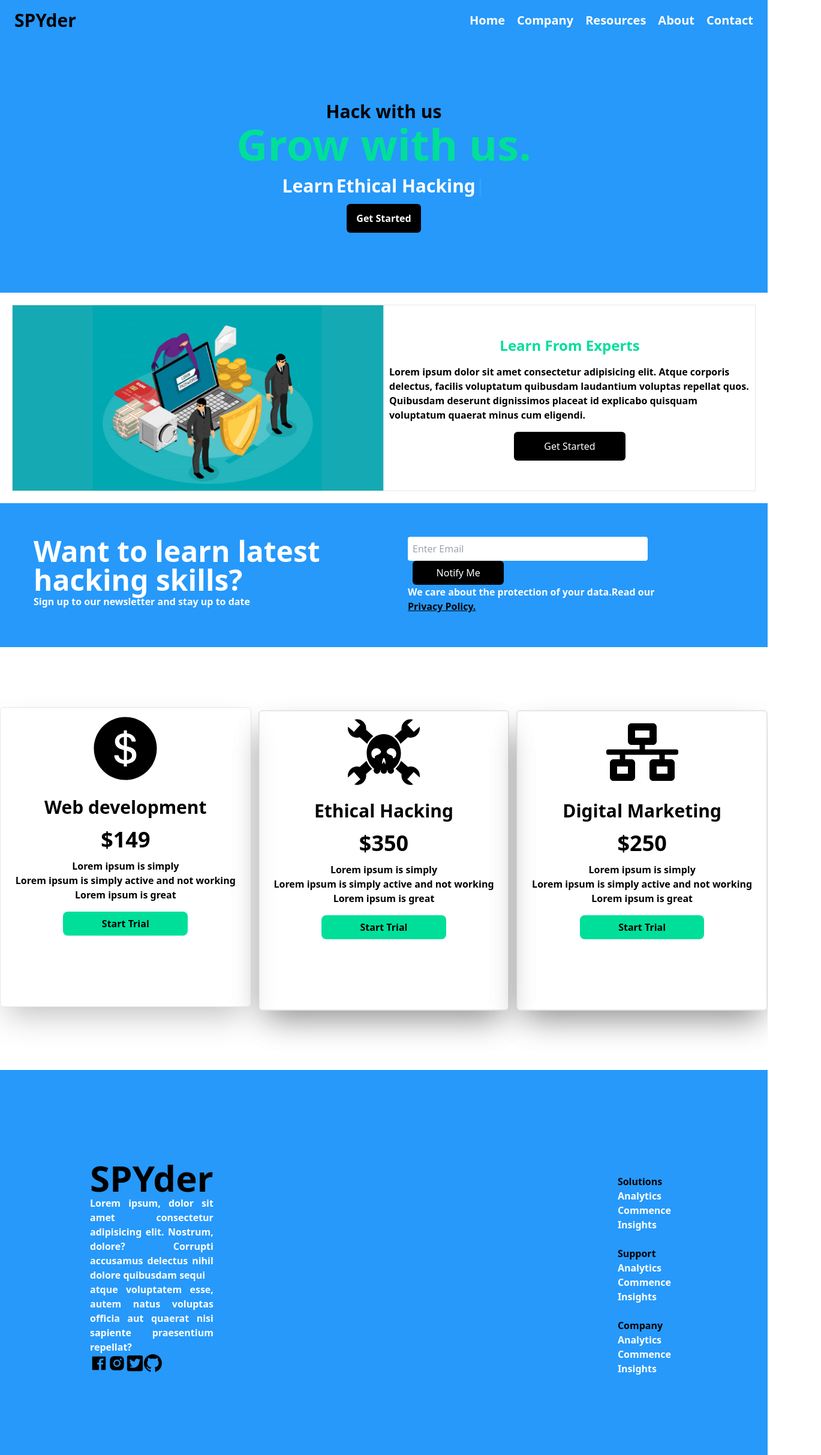
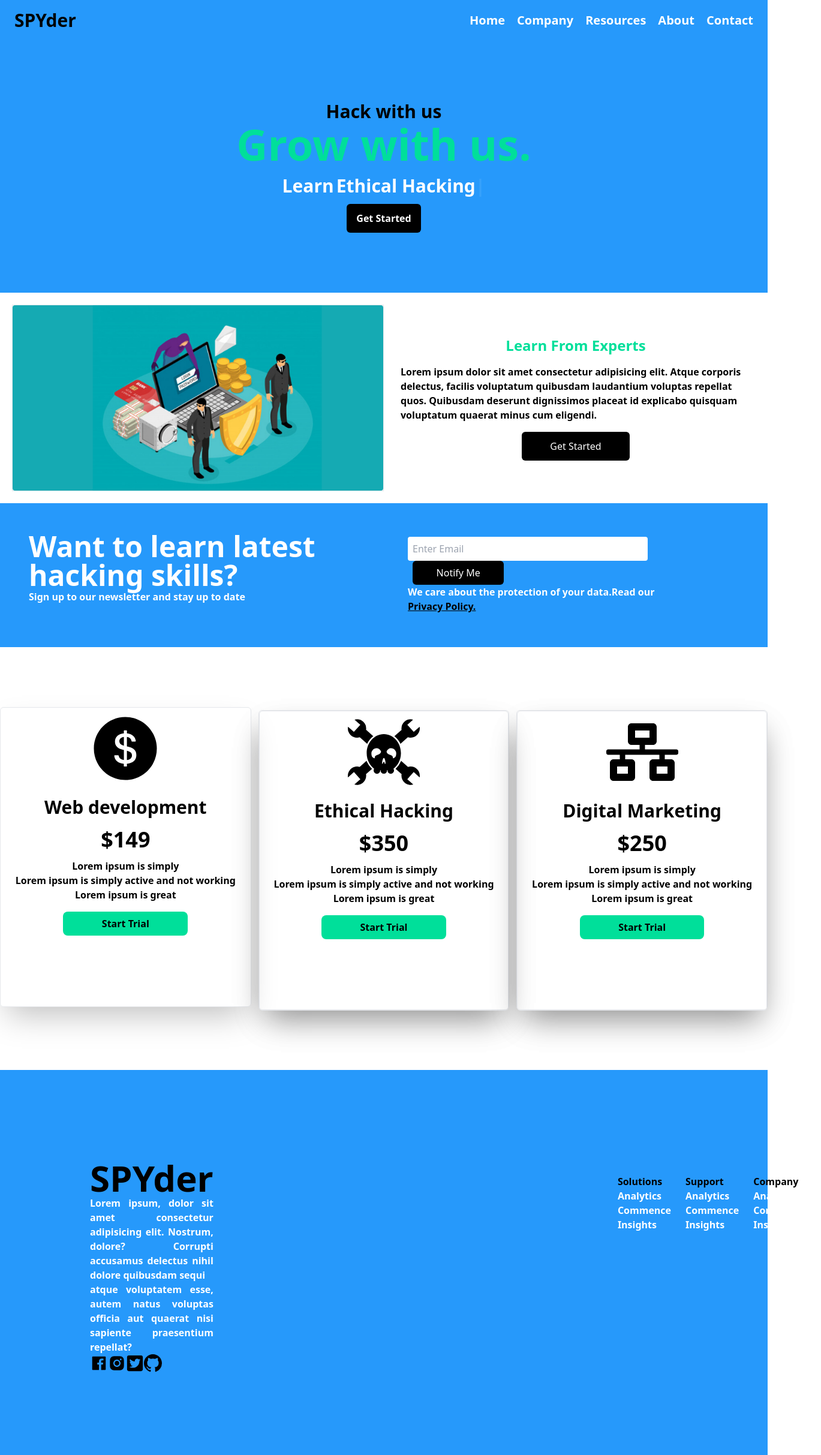
Before and after one commit to Shuklashashi0706/SPYder, a React (Create React App) app: page / in a window 1280 px wide. Shown: the top 2426 px of the page at 60% size, 1369 px wide, since content can reach past the window. Built offline with nearby package versions, Linux system fonts and the light colour scheme.

Commit message:
Fourth commit

```diff
--- a/src/components/Experts.js
+++ b/src/components/Experts.js
@@ -2,11 +2,11 @@ import React from 'react'
 import laptop from '../assets/ethical-hacking.png'
 function Experts() {
   return (
-    <div className='max-w-[1240px] mx-auto  md:my-5  md:grid grid-cols-2'>
+    <div className=' max-w-[1240px] mx-auto  md:my-5  md:grid grid-cols-2'>
         <div className='border   col-span-1'>
-          <img className='object-fill' src={laptop} alt=""></img>
+          <img className='object-fill rounded' src={laptop} alt=""></img>
         </div>
-        <div className='border  col-span-1 flex flex-col flex-wrap items-center justify-center'>
+        <div className=' p-5 md:p-0 ml-[20px] col-span-1 flex flex-col flex-wrap items-center justify-center'>
           <h2 className='font-bold text-2xl text-[#00df9a] m-2'>Learn From Experts</h2>
           <p className='m-2 text-black font-semibold text-justify md:text-left'>Lorem ipsum dolor sit amet consectetur adipisicing elit. Atque corporis delectus, facilis voluptatum quibusdam laudantium voluptas repellat quos. Quibusdam deserunt dignissimos placeat id explicabo quisquam voluptatum quaerat minus cum eligendi.</p>
         <button className='w-[30%] bg-black text-white hover:scale-110 rounded-md p-3 m-2 '>Get Started</button>
--- a/src/components/Footer.js
+++ b/src/components/Footer.js
@@ -8,35 +8,35 @@ function Footer() {
     <div className="bg-[#2699fb] p-[100px] ">
       <div className="max-w-1240px mx-auto  p-[50px] flex">
         <div>
-          <p className="font-bold text-6xl">SPYder</p>
-          <p className="text-white font-semibold text-justify ">
+          <p className="font-bold text-6xl text-center md:text-left mb-[20px] md:mb-0 ">SPYder</p>
+          <p className="text-white font-semibold text-center md:text-justify ">
             Lorem ipsum, dolor sit amet consectetur adipisicing elit. Nostrum,
             dolore? Corrupti accusamus delectus nihil dolore quibusdam sequi{" "}
             <br />
             atque voluptatem esse, autem natus voluptas officia aut quaerat nisi
             sapiente praesentium repellat?
           </p>
-          <div className="flex text-3xl ">
+          <div className=" mt-3 md:mt-0 flex text-3xl justify-center md:justify-normal">
             <IoLogoFacebook className="hover:scale-105 hover:text-white" />
             <AiFillInstagram className="hover:scale-105 hover:text-white" />
             <FaTwitterSquare className="hover:scale-105 hover:text-white" />
             <BsGithub className="hover:scale-105 hover:text-white" />
           </div>
         </div>
-        <div className="p-3  ml-[650px] ">
-          <div className=" inline-block text-left p-3">
+        <div className="p-3  ml-[650px]  md:flex  hidden md:visible ">
+          <div className=" text-left p-3">
             <p className="font-bold text-black">Solutions</p>
             <p className="font-semibold text-white">Analytics</p>
             <p className="font-semibold text-white">Commence</p>
             <p className="font-semibold text-white">Insights</p>
           </div>
-          <div className=" inline-block p-3 text-left ">
+          <div className="  p-3 text-left ">
             <p className="font-bold text-black">Support</p>
             <p className="font-semibold text-white">Analytics</p>
             <p className="font-semibold text-white">Commence</p>
             <p className="font-semibold text-white">Insights</p>
           </div>
-          <div className=" inline-block p-3 text-left ">
+          <div className="  p-3 text-left ">
             <p className="font-bold text-black">Company</p>
             <p className="font-semibold text-white">Analytics</p>
             <p className="font-semibold text-white">Commence</p>
--- a/src/components/Header.js
+++ b/src/components/Header.js
@@ -15,9 +15,9 @@ function Header() {
             {/* Menu */}
             {
                 toggle ?
-            <AiOutlineCloseCircle onClick={()=> setToggle(!toggle)}  className='text-white text-4xl md:hidden block'/>
+            <AiOutlineCloseCircle  onClick={()=> setToggle(!toggle)}  className='text-white text-4xl md:hidden block'/>
                 :
-                <HiMenuAlt1  onClick={()=> setToggle(!toggle)} className='text-white text-4xl  md:hidden block'/>
+                <HiMenuAlt1 onClick={()=> setToggle(!toggle)} className='text-white text-4xl  md:hidden block'/>
             }
 
             <ul className='font-bold text-xl hidden md:flex text-white gap-x-5 px-2'>
--- a/src/components/Newletter.js
+++ b/src/components/Newletter.js
@@ -4,12 +4,12 @@ function Newletter() {
   return (
     <div className="bg-[#2699fb] p-4">
     <div className='max-w-[1600px] mx-auto md:grid grid-cols-2'>
-        <div className='p-10  '>
+        <div className='p-8'>
             <p className='font-bold text-white text-5xl'>Want to learn latest hacking skills?</p>
             <p className='text-white font-semibold'>Sign up to our newsletter and stay up to date</p>
         </div>
-        <div className=' p-10   '>
-            <form className='mt-'>
+        <div className='p-10'>
+            <form className=''>
                 <input type='text' placeholder='Enter Email' className='p-2 rounded w-[250px] md:w-[400px] text-left '></input>
                 <button className='w-[28%] bg-black text-white hover:scale-110 rounded-md p-2 mx-2'>Notify Me</button>
             </form>
```
